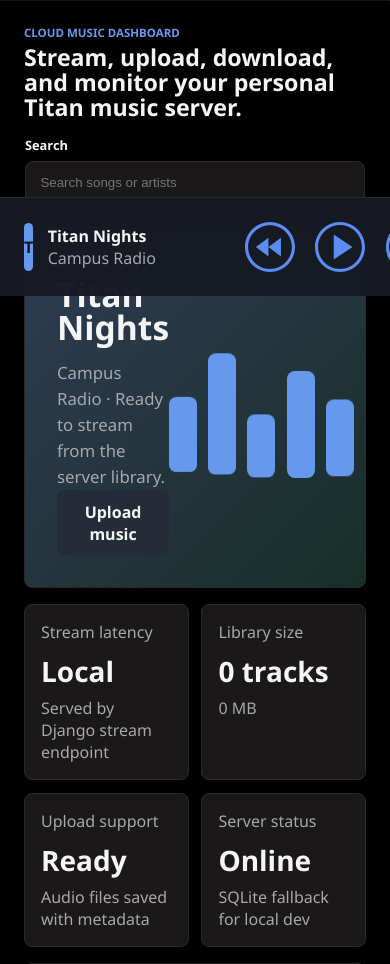
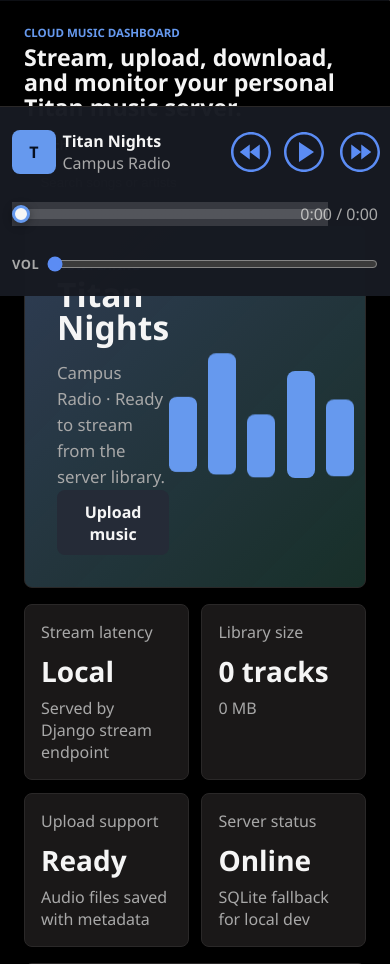
Before and after one commit to ChristopherAsc/CPSC454_MusicStreaming, a Django app: page / in a window 390 px wide. Shown: the part 548-1512 px from the top of the page. Run offline with Django 5.2, Linux system fonts and the light colour scheme; data that the repository does not hold is empty.

Commit message:
Fix mobile player controls layout

```diff
--- a/betterTitanRadio/static/styles.css
+++ b/betterTitanRadio/static/styles.css
@@ -1171,6 +1171,101 @@ button,
   }
 }
 
+@media (max-width: 720px) {
+  .app-shell {
+    padding-bottom: 190px;
+  }
+
+  .player-bar {
+    display: grid;
+    grid-template-columns: 44px minmax(0, 1fr) 44px 52px 44px;
+    grid-template-areas:
+      "cover meta previous play next"
+      "progress progress progress progress time"
+      "volume volume volume volume volume";
+    gap: 0.75rem;
+    min-height: 176px;
+    padding: 0.85rem 1rem calc(0.85rem + env(safe-area-inset-bottom));
+  }
+
+  .mini-cover {
+    grid-area: cover;
+    height: 44px;
+    width: 44px;
+  }
+
+  .player-meta {
+    grid-area: meta;
+    min-width: 0;
+  }
+
+  .player-meta strong,
+  .player-meta span {
+    overflow: hidden;
+    text-overflow: ellipsis;
+    white-space: nowrap;
+  }
+
+  #previous-track {
+    grid-area: previous;
+  }
+
+  #play-toggle {
+    grid-area: play;
+  }
+
+  #next-track {
+    grid-area: next;
+  }
+
+  .player-bar .primary-control {
+    min-height: 44px;
+    min-width: 44px;
+  }
+
+  .player-bar .primary-control img,
+  .player-bar .primary-control#play-toggle img {
+    height: 40px;
+    width: 40px;
+  }
+
+  .progress {
+    grid-area: progress;
+    min-width: 0;
+    width: 100%;
+  }
+
+  .time-code {
+    grid-area: time;
+    justify-self: end;
+    white-space: nowrap;
+  }
+
+  .volume-control {
+    grid-area: volume;
+    min-width: 0;
+    width: 100%;
+  }
+
+  .volume-control input[type="range"] {
+    min-width: 0;
+  }
+}
+
+@media (max-width: 420px) {
+  .app-shell {
+    padding-bottom: 205px;
+  }
+
+  .player-bar {
+    grid-template-columns: 40px minmax(0, 1fr) 40px 48px 40px;
+    gap: 0.65rem;
+    min-height: 190px;
+    padding-left: 0.75rem;
+    padding-right: 0.75rem;
+  }
+}
+
 /* Settings page */
 
 .settings-copy {
--- a/betterTitanRadio/templates/base.html
+++ b/betterTitanRadio/templates/base.html
@@ -10,7 +10,7 @@
         server. Set STREAM_BRIDGE_URL when it differs from the bind address.
     {% endcomment %}
     <meta name="stream-bridge-url" content="{{ stream_bridge_url }}">
-    <link rel="stylesheet" href="{% static 'styles.css' %}?v=3">
+    <link rel="stylesheet" href="{% static 'styles.css' %}?v=4">
 </head>
 <body>
     <div class="app-shell">
```
